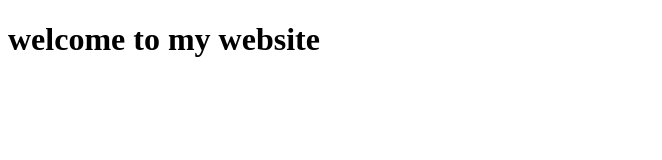
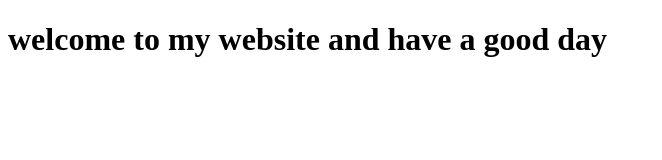
Before and after one commit to aishwaryabm1/demo14, a plain HTML site: page src/main/resources/index.html in a window 1280 px wide. Shown: the whole page, without its empty margins (0-662 px from the left). Drawn offline with Linux system fonts and the light colour scheme.

Commit message:
last commit

```diff
--- a/src/main/resources/index.html
+++ b/src/main/resources/index.html
@@ -5,6 +5,6 @@
   <title>My Website</title>
 </head>
 <body>
-<h1> welcome to my website</h1>
+<h1> welcome to my website and have a good day</h1>
 </body>
 </html>
```
Also changed, not shown: docs/index.html (+1 -1 lines).
